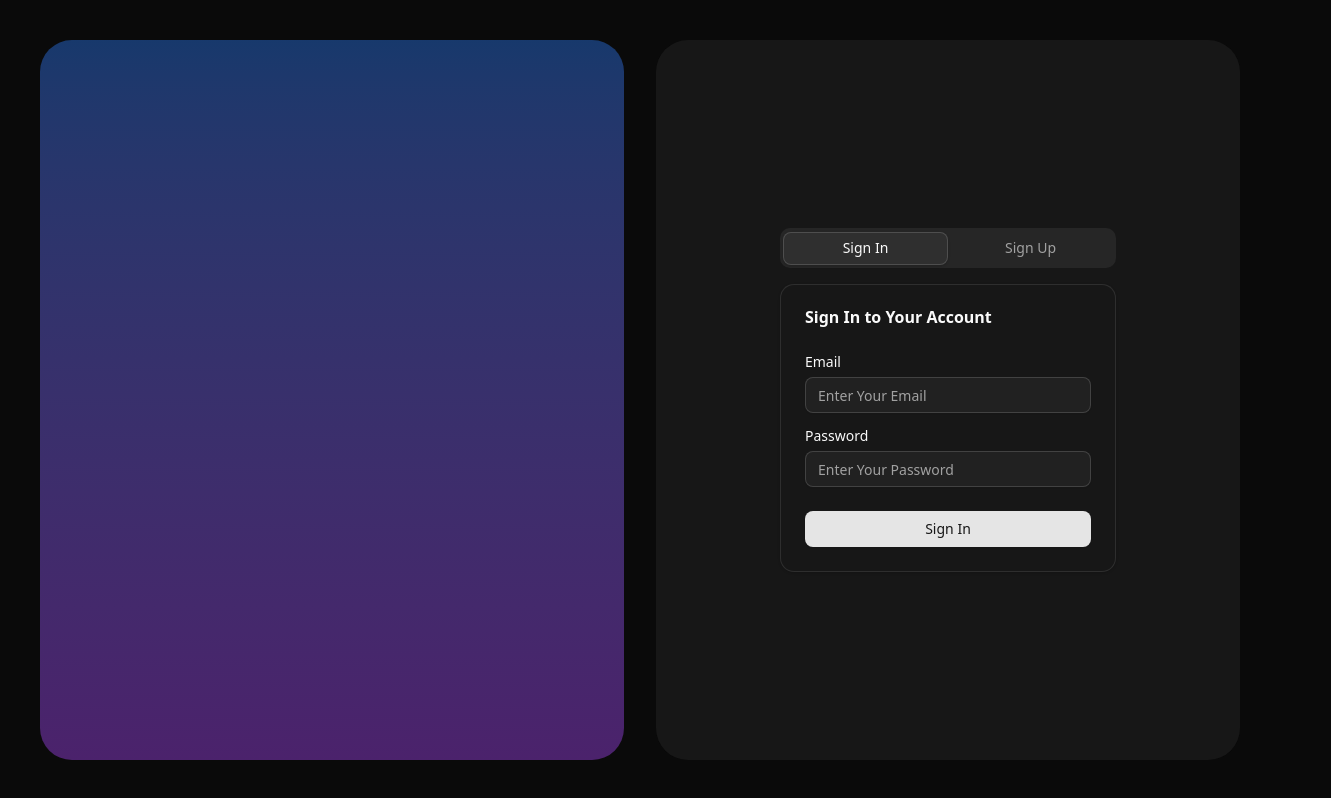
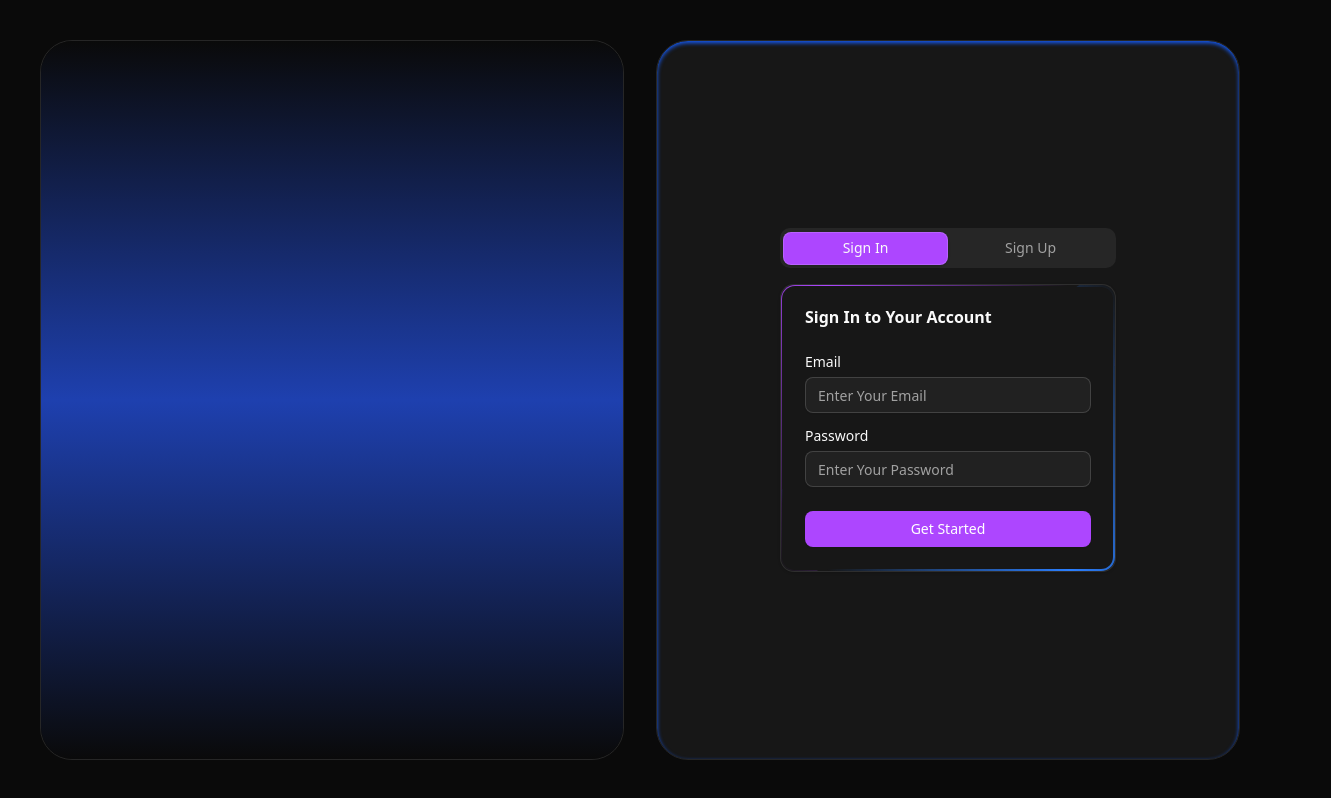
Before and after one commit to Code-With-Akash-09/Plane-AI, a Next.js app: page /auth in a window 1280 px wide. Shown: the top 798 px of the page, 1331 px wide, since content can reach past the window. Built offline with nearby package versions, Linux system fonts and the light colour scheme; no server answers.

Commit message:
style: auth page ui styled with new design

```diff
--- a/src/app/(auth)/auth/page.jsx
+++ b/src/app/(auth)/auth/page.jsx
@@ -1,5 +1,7 @@
+import { BorderBeam } from "@/components/atoms/BorderBeam"
 import SignInForm from "@/components/molecules/auth/SignInForm"
 import SignUpForm from "@/components/molecules/auth/SignUpForm"
+import { Card, CardContent, CardHeader, CardTitle } from "@/components/ui/card"
 import { Tabs, TabsContent, TabsList, TabsTrigger } from "@/components/ui/tabs"
 
 const page = () => {
@@ -7,16 +9,45 @@ const page = () => {
         <div className="w-full max-w-sm h-fit p-6">
             <Tabs defaultValue="signin" className={"gap-4 w-full"}>
                 <TabsList className={"w-full !h-10"}>
-                    <TabsTrigger value="signin">Sign In</TabsTrigger>
-                    <TabsTrigger value="signup">Sign Up</TabsTrigger>
+                    {
+                        TabsData.map((tab, i) => (
+                            <TabsTrigger
+                                key={i}
+                                value={tab.value}
+                                className={"dark:data-[state=active]:bg-purple-500"}
+                            >
+                                {tab.id}
+                            </TabsTrigger>
+                        ))
+                    }
                 </TabsList>
                 <div className="w-full">
-                    <TabsContent value="signin">
-                        <SignInForm />
-                    </TabsContent>
-                    <TabsContent value="signup">
-                        <SignUpForm />
-                    </TabsContent>
+                    {
+                        TabsData.map((tab, i) => (
+                            <TabsContent key={i} value={tab.value}>
+                                <Card className={"relative"}>
+                                    <CardHeader>
+                                        <CardTitle>{tab.label}</CardTitle>
+                                    </CardHeader>
+                                    <CardContent>
+                                        <tab.component />
+                                    </CardContent>
+                                    <BorderBeam
+                                        duration={6}
+                                        size={400}
+                                        className="from-transparent via-purple-500 to-transparent"
+                                    />
+                                    <BorderBeam
+                                        duration={6}
+                                        delay={3}
+                                        size={400}
+                                        borderWidth={2}
+                                        className="from-transparent via-blue-500 to-transparent"
+                                    />
+                                </Card>
+                            </TabsContent>
+                        ))
+                    }
                 </div>
             </Tabs>
         </div>
@@ -24,3 +55,19 @@ const page = () => {
 }
 
 export default page
+
+
+const TabsData = [
+    {
+        id: "Sign In",
+        label: "Sign In to Your Account",
+        value: "signin",
+        component: SignInForm
+    },
+    {
+        id: "Sign Up",
+        label: "Register Yourself",
+        value: "signup",
+        component: SignUpForm
+    }
+]
--- a/src/app/(auth)/layout.jsx
+++ b/src/app/(auth)/layout.jsx
@@ -1,11 +1,13 @@
+import AuroraBackground from "@/components/atoms/AuroraBackground"
 
 const AuthLayout = ({ children }) => {
     return (
         <div className="size-full">
             <div className="relative grid grid-cols-1 md:grid-cols-2 size-full md:p-8 lg:p-10 md:gap-8">
-                <div className="flex w-full h-full bg-gradient-to-b from-blue-500/40 to-purple-500/40 md:rounded-4xl">
+                <div className="flex w-full h-full relative md:rounded-4xl md:border md:border-neutral-800">
+                    <AuroraBackground className="md:rounded-4xl" />
                 </div>
-                <div className="flex absolute md:relative z-10 w-full h-full items-center justify-center md:bg-neutral-900 md:backdrop-blur-sm md:rounded-4xl">
+                <div className="flex absolute md:relative z-10 w-full h-full items-center justify-center md:bg-neutral-900 md:backdrop-blur-sm md:rounded-4xl border border-neutral-800 inset-shadow-sm inset-shadow-blue-600">
                     {children}
                 </div>
             </div>
--- a/src/app/globals.css
+++ b/src/app/globals.css
@@ -116,7 +116,18 @@
   * {
     @apply border-border outline-ring/50;
   }
+
   body {
     @apply bg-background text-foreground;
   }
 }
+
+@keyframes aurora {
+  0% {
+    background-position: 0% center;
+  }
+
+  100% {
+    background-position: -200% center;
+  }
+}
--- /dev/null
+++ b/src/components/atoms/AuroraBackground.jsx
@@ -0,0 +1,27 @@
+"use client"
+
+import { memo } from "react";
+
+const AuroraBackground = memo(
+    ({
+        className = "",
+        colors = ["#0a0a0a", "#1e40af", "#0a0a0a"],
+    }) => {
+
+        const gradientStyle = {
+            backgroundImage: `linear-gradient(180deg, ${colors.join(", ")})`,
+            minHeight: "h-full",
+            backgroundRepeat: "no-repeat",
+            backgroundAttachment: "fixed",
+        };
+
+        return (
+            <div
+                className={`absolute inset-0 ${className} `}
+                style={gradientStyle}
+            />
+        );
+    }
+);
+
+export default AuroraBackground
--- /dev/null
+++ b/src/components/atoms/BorderBeam.jsx
@@ -0,0 +1,59 @@
+"use client";
+
+import { cn } from "@/lib/utils";
+import { motion } from "framer-motion";
+
+export const BorderBeam = ({
+    className,
+    size = 50,
+    delay = 0,
+    duration = 6,
+    colorFrom = "#ffaa40",
+    colorTo = "#9c40ff",
+    transition,
+    style,
+    reverse = false,
+    initialOffset = 0,
+    borderWidth = 1,
+}) => {
+    return (
+        <div
+            className="pointer-events-none absolute inset-0 rounded-[inherit] border-transparent [mask-clip:padding-box,border-box] [mask-composite:intersect] [mask-image:linear-gradient(transparent,transparent),linear-gradient(#000,#000)] border-(length:--border-beam-width)"
+            style={
+                {
+                    "--border-beam-width": `${borderWidth}px`,
+                }
+            }
+        >
+            <motion.div
+                className={cn(
+                    "absolute aspect-square",
+                    "bg-gradient-to-l from-[var(--color-from)] via-[var(--color-to)] to-transparent",
+                    className,
+                )}
+                style={
+                    {
+                        width: size,
+                        offsetPath: `rect(0 auto auto 0 round ${size}px)`,
+                        "--color-from": colorFrom,
+                        "--color-to": colorTo,
+                        ...style,
+                    }
+                }
+                initial={{ offsetDistance: `${initialOffset}%` }}
+                animate={{
+                    offsetDistance: reverse
+                        ? [`${100 - initialOffset}%`, `${-initialOffset}%`]
+                        : [`${initialOffset}%`, `${100 + initialOffset}%`],
+                }}
+                transition={{
+                    repeat: Infinity,
+                    ease: "linear",
+                    duration,
+                    delay: -delay,
+                    ...transition,
+                }}
+            />
+        </div>
+    );
+};
--- a/src/components/molecules/auth/SignInForm.jsx
+++ b/src/components/molecules/auth/SignInForm.jsx
@@ -1,7 +1,6 @@
 "use client"
 
 import { Button } from "@/components/ui/button"
-import { Card, CardContent, CardHeader, CardTitle } from "@/components/ui/card"
 import { Form, FormControl, FormField, FormItem, FormLabel, FormMessage } from "@/components/ui/form"
 import { Input } from "@/components/ui/input"
 import { zodResolver } from "@hookform/resolvers/zod"
@@ -31,11 +30,6 @@ const SignInForm = () => {
 
     return (
         <>
-            <Card>
-                <CardHeader>
-                    <CardTitle>Sign In to Your Account</CardTitle>
-                </CardHeader>
-                <CardContent>
             <Form {...form}>
                 <form onSubmit={form.handleSubmit(onSubmit)} className="space-y-6">
                     <div className="space-y-4">
@@ -74,11 +68,9 @@ const SignInForm = () => {
                             )}
                         />
                     </div>
-                            <Button type="submit" className={"w-full"}>Sign In</Button>
+                    <Button type="submit" className={"w-full text-white bg-purple-500 hover:text-purple-500"}>Get Started</Button>
                 </form>
             </Form>
-                </CardContent>
-            </Card>
         </>
     )
 }
--- a/src/components/molecules/auth/SignUpForm.jsx
+++ b/src/components/molecules/auth/SignUpForm.jsx
@@ -1,7 +1,6 @@
 "use client"
 
 import { Button } from "@/components/ui/button"
-import { Card, CardContent, CardHeader, CardTitle } from "@/components/ui/card"
 import { Form, FormControl, FormField, FormItem, FormLabel, FormMessage } from "@/components/ui/form"
 import { Input } from "@/components/ui/input"
 import { zodResolver } from "@hookform/resolvers/zod"
@@ -33,11 +32,6 @@ const SignUpForm = () => {
 
     return (
         <>
-            <Card>
-                <CardHeader>
-                    <CardTitle>Register Yourself</CardTitle>
-                </CardHeader>
-                <CardContent>
             <Form {...form}>
                 <form onSubmit={form.handleSubmit(onSubmit)} className="space-y-6">
                     <div className="space-y-4">
@@ -110,11 +104,9 @@ const SignUpForm = () => {
                             )}
                         />
                     </div>
-                            <Button type="submit" className={"w-full"}>Register</Button>
+                    <Button type="submit" className={"w-full text-white bg-purple-500 hover:text-purple-500"}>Register</Button>
                 </form>
             </Form>
-                </CardContent>
-            </Card>
         </>
     )
 }
```
Lines whose indentation alone changed are shown as unchanged.
